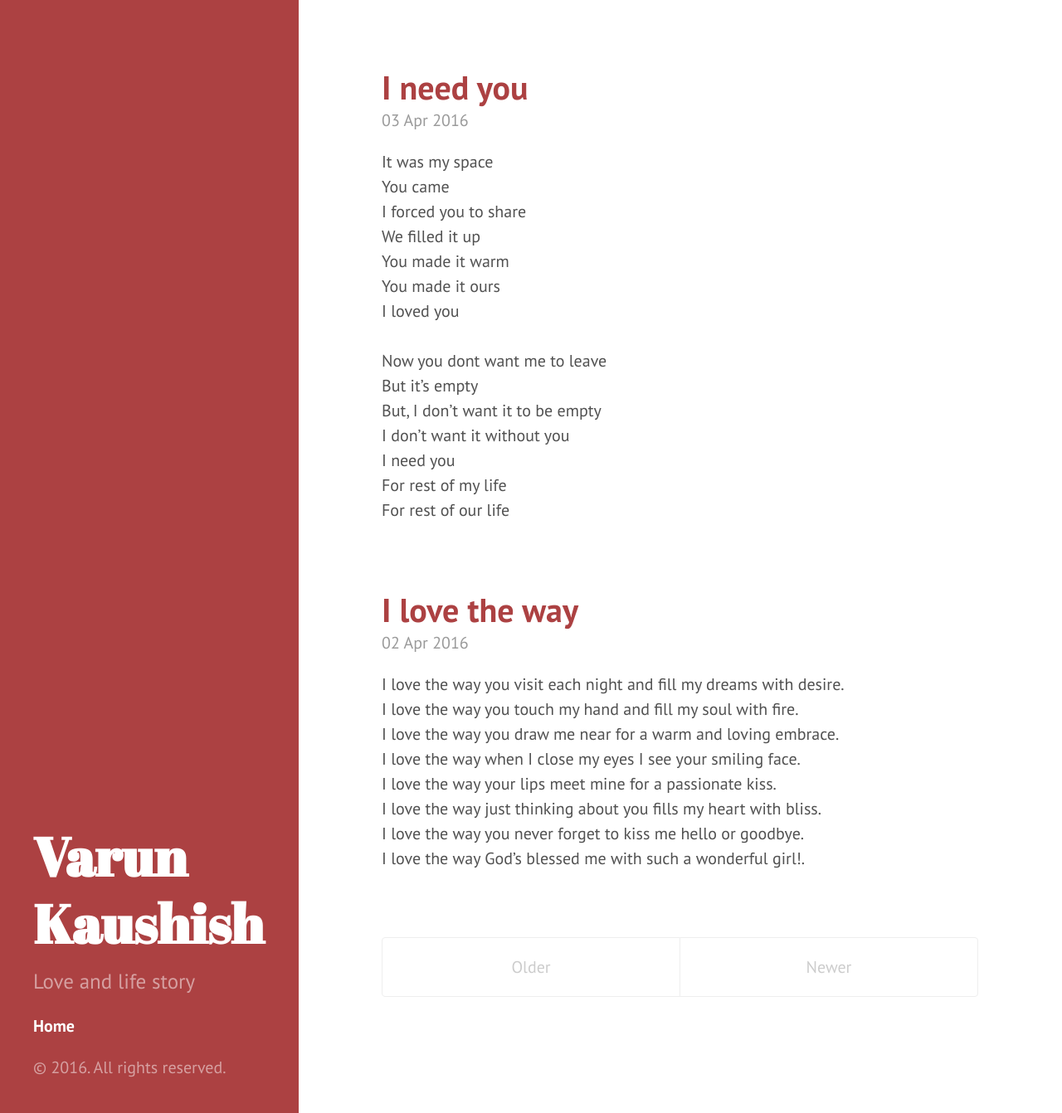
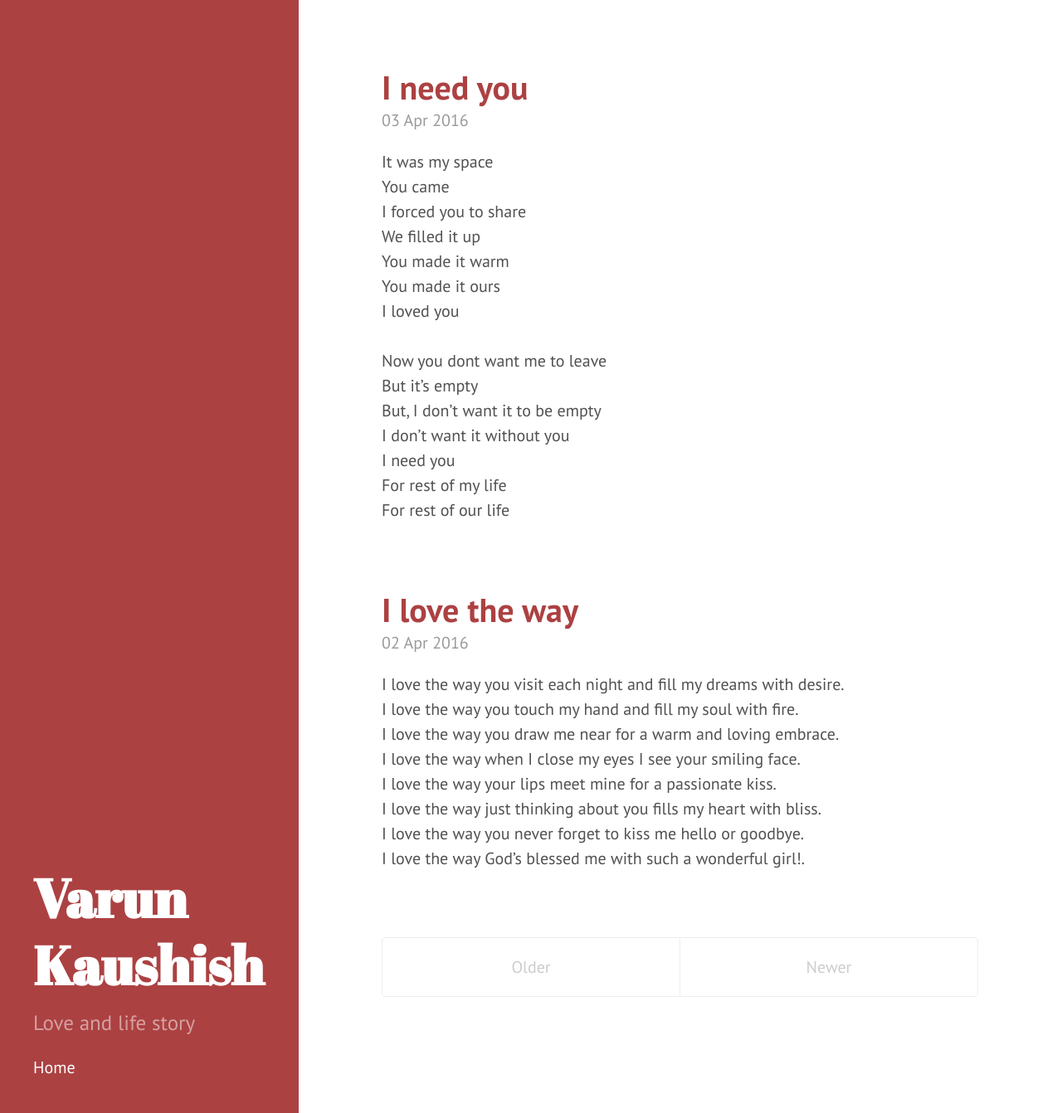
Before and after one commit to varunkaushish/varunkaushish.github.io, a Jekyll site: the page built from index.html, in a window 1280 px wide and 1342 px high. Shown: the whole window at 83% size. Built offline with Jekyll 4.4.1, drawn with Linux system fonts in a browser that asks for light colours; the list of posts is cut into pages by our own code.

```diff
--- a/_includes/sidebar.html
+++ b/_includes/sidebar.html
@@ -6,31 +6,20 @@
         </div>
 
         <ul class="sidebar-nav">
-      <li class="sidebar-nav-item{% if page.title == "Home" %} active{% endif %}">
+            <li class="sidebar-nav-item{% if page.title == " Home " %} active{% endif %}">
                 <a href="/">Home</a>
             </li>
 
-      {% comment %}
-        The code below dynamically generates a sidebar nav of pages with
-        `layout: page` in the front-matter. See readme for usage.
-      {% endcomment %}
-
-      {% assign pages_list = site.pages %}
-      {% for node in pages_list %}
-        {% if node.title != null %}
-          {% if node.layout == "page" %}
+            {% comment %} The code below dynamically generates a sidebar nav of pages with `layout: page` in the front-matter. See readme for usage. {% endcomment %} {% assign pages_list = site.pages %} {% for node in pages_list %} {% if node.title != null %} {% if node.layout == "page" %}
             <li class="sidebar-nav-item{% if page.url == node.url %} active{% endif %}">
                 <a href="{{ node.url }}">{{ node.title }}</a>
             </li>
-          {% endif %}
-        {% endif %}
-      {% endfor %}
+            {% endif %} {% endif %} {% endfor %}
 
             <!--li class="sidebar-nav-item"><a href="{{ site.github.repo }}/archive/v{{ site.version }}.zip">Download</a></li>
       <li class="sidebar-nav-item"><a href="{{ site.github.repo }}">GitHub project</a></li>
       <li class="sidebar-nav-item">Currently v{{ site.version }}</li-->
         </ul>
-
-    <p>&copy; {{ site.time | date: '%Y' }}. All rights reserved.</p>
+        <!-- <p>&copy; {{ site.time | date: '%Y' }}. All rights reserved.</p> -->
     </div>
 </div>
```
Also changed, not shown: 2 other files. Lines whose indentation alone changed are shown as unchanged.
